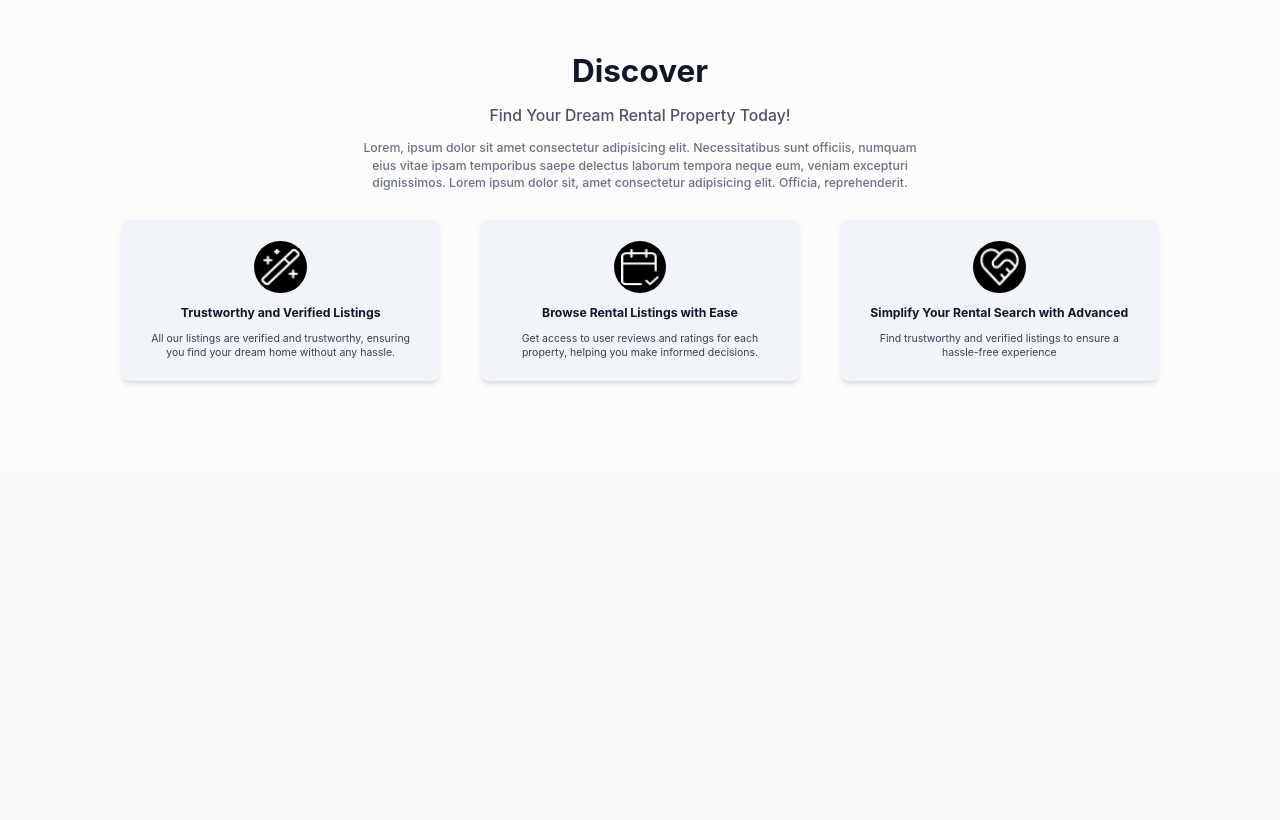
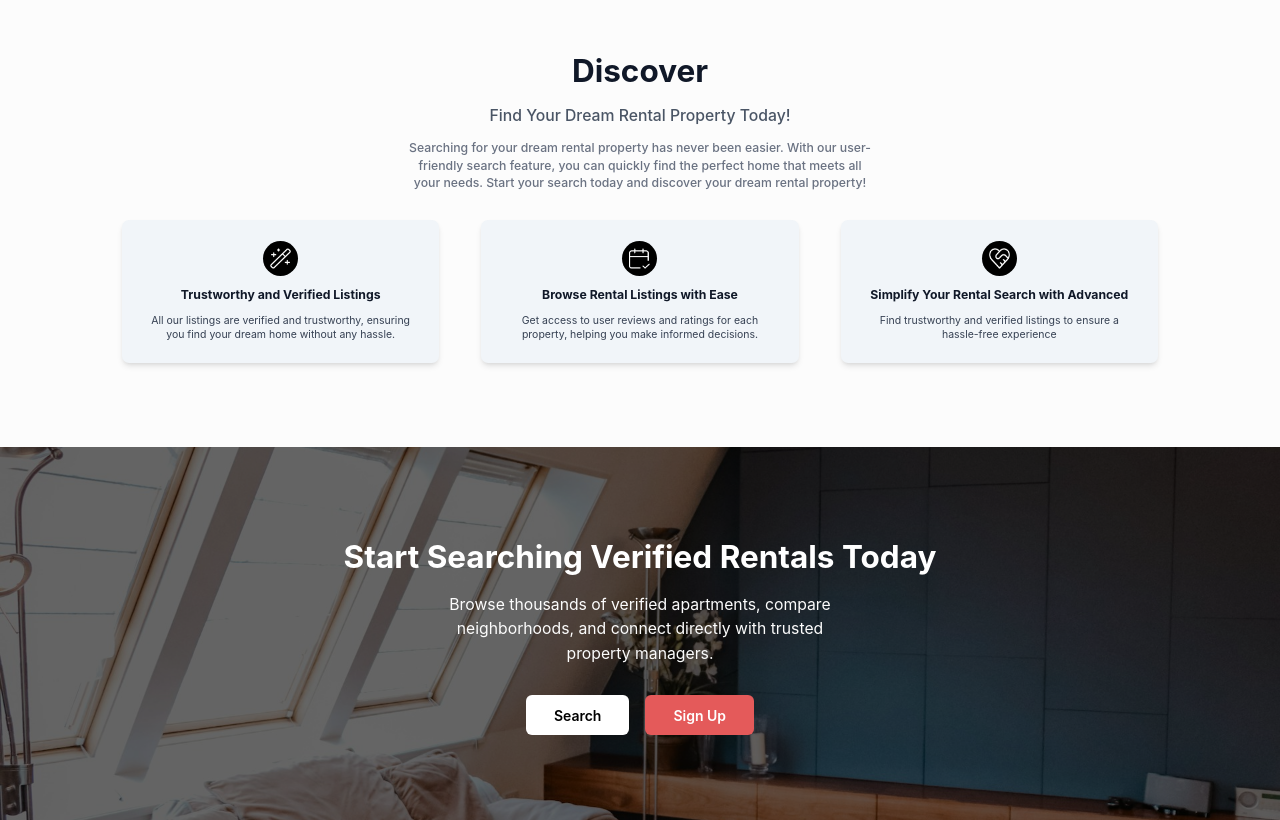
Before and after one commit to Abdelhakam23/rentlful, a Next.js app: page /landing in a window 1280 px wide. Shown: the part 1400-2220 px from the top of the page. Before the commit the page ends 1865 px from the top, so only its background shows below. Built offline with nearby package versions, Linux system fonts and the light colour scheme; no server answers.

Commit message:
feature:add CallToAction Section

```diff
--- /dev/null
+++ b/app/(nondashboard)/landing/_components/CallToActionSection.tsx
@@ -0,0 +1,55 @@
+"use client";
+import { Button } from "@/components/ui/button";
+import Image from "next/image";
+import Link from "next/link";
+import { motion } from "framer-motion";
+
+const CallToActionSection = () => {
+  return (
+    <section className="relative ">
+      <Image
+        src="/landing-call-to-action.jpg"
+        alt="Call to Action"
+        fill
+        className="object-cover object-center"
+      />
+      <div className="absolute inset-0 bg-black/60" />
+
+      <motion.div
+        initial={{ opacity: 0, y: 20 }}
+        whileInView={{ opacity: 1, y: 0 }}
+        viewport={{ once: true, amount: 0.2 }}
+        transition={{ duration: 0.5 }}
+        className="relative max-w-7xl px-4 sm:px-6 md:px-8 py-12 md:py-24 mx-auto"
+      >
+        <div className="text-center ">
+          <h2 className="text-3xl md:text-4xl font-bold mb-3 leading-relaxed text-white">
+            Start Searching Verified Rentals Today
+          </h2>
+          <p className="text-primary-50 max-w-md mx-auto text-lg">
+            Browse thousands of verified apartments, compare neighborhoods, and
+            connect directly with trusted property managers.
+          </p>
+        </div>
+        <div className="mt-8 flex flex-wrap items-center justify-center gap-4">
+          <Button
+            onClick={() => window.scrollTo({ top: 0, behavior: "smooth" })}
+            className="bg-white text-black hover:bg-primary-500 hover:text-white transition-colors px-8 h-12  text-base cursor-pointer font-semibold"
+          >
+            Search
+          </Button>
+          <Button
+            variant="secondary"
+            nativeButton={false}
+            render={<Link href="/signup" />}
+            className="bg-secondary-600 hover:bg-secondary-700 transition-colors text-white px-8 h-12 text-base cursor-pointer font-semibold"
+          >
+            Sign Up
+          </Button>
+        </div>
+      </motion.div>
+    </section>
+  );
+};
+
+export default CallToActionSection;
--- a/app/(nondashboard)/landing/_components/DiscoverItem.tsx
+++ b/app/(nondashboard)/landing/_components/DiscoverItem.tsx
@@ -15,7 +15,7 @@ const DiscoverItem = ({ iconSrc, title, description }: DiscoverItemProps) => {
           alt={title}
           width={15}
           height={15}
-          className="w-11 h-11"
+          className="w-6 h-6"
         />
       </div>
       <h3 className="font-bold text-sm text-gray-900">{title}</h3>
--- a/app/(nondashboard)/landing/_components/DiscoverSection.tsx
+++ b/app/(nondashboard)/landing/_components/DiscoverSection.tsx
@@ -37,11 +37,10 @@ const DiscoverSection = () => {
             Find Your Dream Rental Property Today!
           </p>
           <p className="text-gray-500 text-sm max-w-3xl font-medium mx-auto text-balance">
-            Lorem, ipsum dolor sit amet consectetur adipisicing elit.
-            Necessitatibus sunt officiis, numquam eius vitae ipsam temporibus
-            saepe delectus laborum tempora neque eum, veniam excepturi
-            dignissimos. Lorem ipsum dolor sit, amet consectetur adipisicing
-            elit. Officia, reprehenderit.
+            Searching for your dream rental property has never been easier. With
+            our user-friendly search feature, you can quickly find the perfect
+            home that meets all your needs. Start your search today and discover
+            your dream rental property!
           </p>
         </motion.div>
         <div className="grid grid-cols-1 md:grid-cols-3 gap-8 lg:gap-12 mt-8">
--- a/app/(nondashboard)/landing/page.tsx
+++ b/app/(nondashboard)/landing/page.tsx
@@ -1,3 +1,4 @@
+import CallToActionSection from "./_components/CallToActionSection";
 import DiscoverSection from "./_components/DiscoverSection";
 import FeaturesSection from "./_components/FeaturesSection";
 import HeroSection from "./_components/HeroSection";
@@ -8,6 +9,7 @@ const LandingPage = () => {
       <HeroSection />
       <FeaturesSection />
       <DiscoverSection />
+      <CallToActionSection />
     </div>
   );
 };
```
